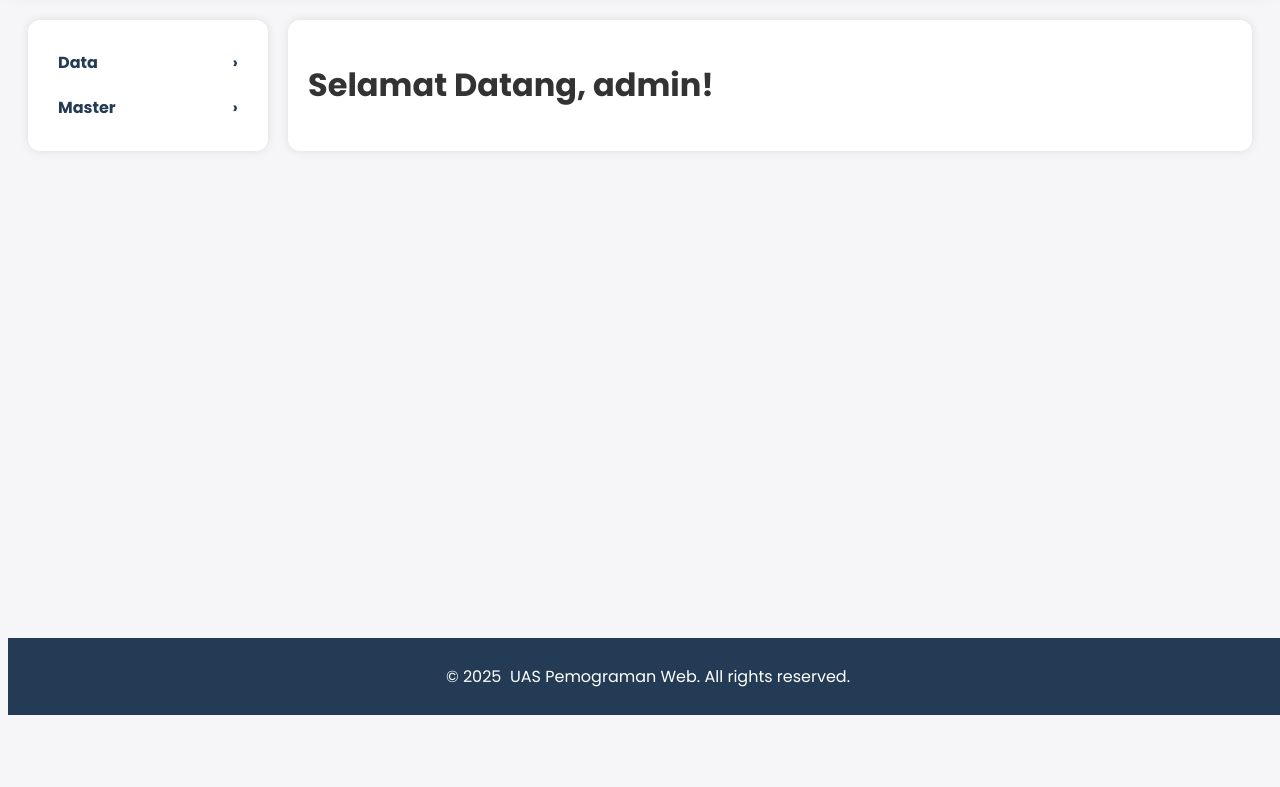
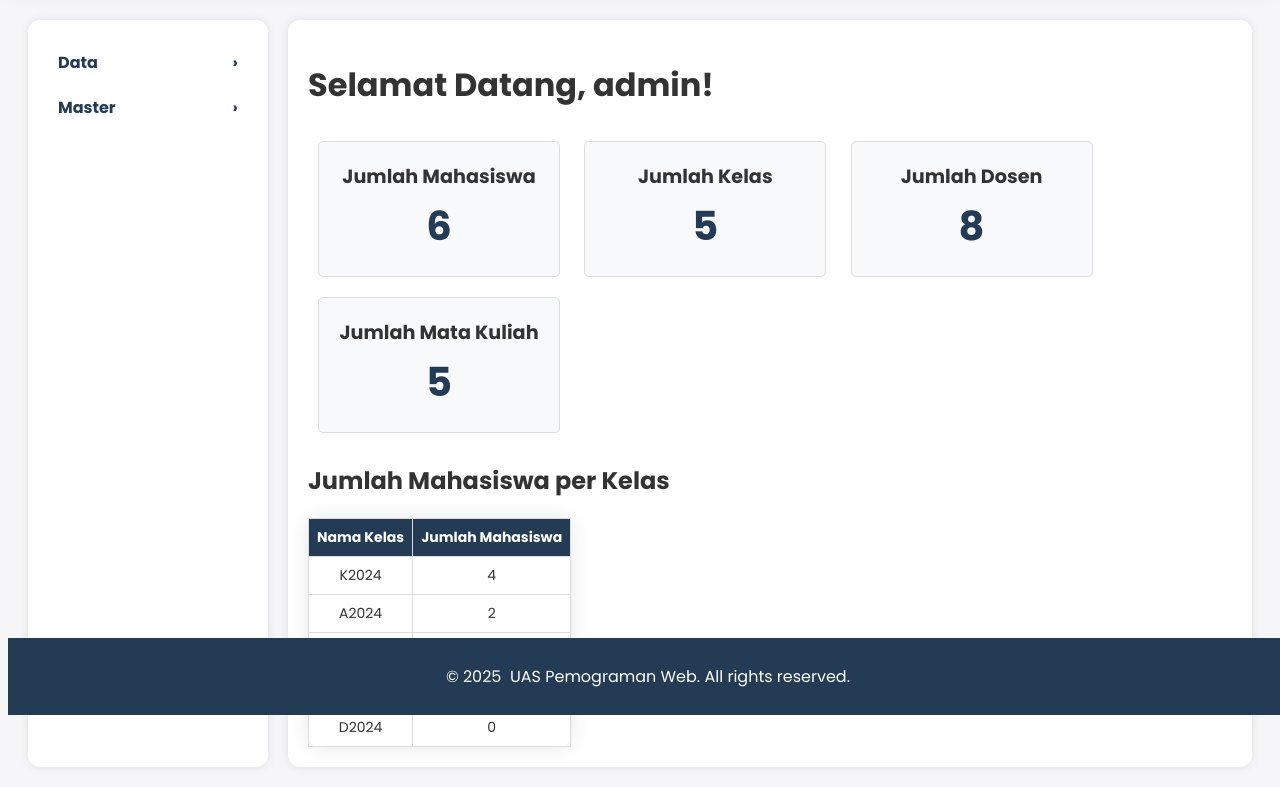
Before and after one commit to rafiizzaturohman/UAS2025, a PHP site: page /view/dashboard.php in a window 1280 px wide. Shown: the part 85-872 px from the top of the page. Before the commit the page ends 800 px from the top, so only its background shows below. Run offline with PHP 8.4, Linux system fonts and the light colour scheme; a user stored in the database is signed in; data comes from the database, SQL or seed files in the repository.

Commit message:
UAS 2025

```diff
--- /dev/null
+++ b/auth.php
@@ -0,0 +1,7 @@
+<?php
+session_start();
+
+if (!isset($_SESSION['user_id'])) {
+    header("location: ../index.php");
+    exit;
+}
--- a/public/stylesheets/styles.css
+++ b/public/stylesheets/styles.css
@@ -529,3 +529,134 @@
     box-shadow: 0 2px 8px rgba(0, 0, 0, 0.2);
     outline: none;
 }
+
+.info-card {
+    background-color: #f8f9fa;
+    border: 1px solid #ddd;
+    border-radius: 5px;
+    padding: 20px;
+    margin: 10px;
+    text-align: center;
+    width: 200px;
+    display: inline-block;
+    vertical-align: top;
+}
+
+.info-card h3 {
+    margin: 0;
+    font-size: 1.2em;
+    color: #333;
+    font-weight: bold;
+}
+
+.info-card p {
+    margin: 5px 0 0;
+    font-size: 1.5em;
+    color: #243B55;
+    font-size: 40px;
+    font-weight: bold;
+}
+
+.students-per-class {
+    margin-top: 20px;
+}
+
+.students-per-class h2 {
+    margin-bottom: 10px;
+}
+
+.students-per-class table {
+    width: 100%;
+    border-collapse: collapse;
+}
+
+.students-per-class th, .students-per-class td {
+    border: 1px solid #ddd;
+    padding: 8px;
+    text-align: center;
+}
+
+.students-per-class th {
+    background-color:#243B55;
+    color: white;
+    cursor: pointer;
+    font-weight: bold;
+    transition: background-color 0.3s ease;
+}
+
+.error-body {
+    background-color: #f6f5f7;
+    color: #333;
+    display: flex;
+    justify-content: center;
+    align-items: center;
+    height: 100vh;
+    margin: 0;
+}
+
+.error-container {
+    text-align: center;
+    background-color: #fff;
+    padding: 40px;
+    border-radius: 12px;
+    box-shadow: 0 0 20px rgba(0, 0, 0, 0.1);
+    width: 300px;
+    animation: fadeIn 1s ease-in-out;
+}
+
+.error-icon {
+    font-size: 100px;
+    color: #EA4335;
+    animation: bounce 1s ease-in-out;
+}
+
+.error-title {
+    font-size: 24px;
+    margin: 20px 0 10px;
+    color: #243B55;
+}
+
+.error-message {
+    font-size: 16px;
+    color: #555;
+}
+
+.back-home-btn {
+    background-color: #243B55;
+    color: #fff;
+    border: none;
+    border-radius: 5px;
+    padding: 10px 20px;
+    margin-top: 20px;
+    cursor: pointer;
+    font-size: 16px;
+    transition: background-color 0.3s ease;
+    animation: fadeIn 1s ease-in-out;
+}
+
+.back-home-btn:hover {
+    background-color: #141E30;
+}
+
+@keyframes fadeIn {
+    0% {
+        opacity: 0;
+        transform: translateY(-20px);
+    }
+    100% {
+        opacity: 1;
+        transform: translateY(0);
+    }
+}
+
+@keyframes bounce {
+    0%, 20%, 50%, 80%, 100% {
+        transform: translateY(0);
+    }
+    40% {
+        transform: translateY(-10px);
+    }
+    60% {
+        transform: translateY(-5px);
+    }
+}
--- a/view/dashboard.php
+++ b/view/dashboard.php
@@ -1,21 +1,51 @@
 <?php
-session_start(); // Memulai session
-if (!isset($_SESSION['user_id'])) { // Memeriksa apakah user sudah login
-    header('Location: ../index.php'); // Jika belum maka akan diarahkan kembali ke halaman login
+include('../auth.php');
+include '../lib/config.php';
+
+try {
+    $user_id = $_SESSION['user_id'];
+    $stmt = $pdo->prepare("SELECT * FROM users WHERE id = ?");
+    $stmt->execute([$user_id]);
+    $user = $stmt->fetch();
+
+    if (!$user) {
+        throw new Exception("User not found.");
+    }
+
+    // Menghitung jumlah mahasiswa
+    $stmt_students = $pdo->prepare("SELECT COUNT(*) AS total_students FROM students");
+    $stmt_students->execute();
+    $total_students = $stmt_students->fetchColumn();
+
+    // Menghitung jumlah kelas
+    $stmt_classes = $pdo->prepare("SELECT COUNT(*) AS total_classes FROM classes");
+    $stmt_classes->execute();
+    $total_classes = $stmt_classes->fetchColumn();
+
+    // Menghitung jumlah dosen
+    $stmt_teachers = $pdo->prepare("SELECT COUNT(*) AS total_teachers FROM teachers");
+    $stmt_teachers->execute();
+    $total_teachers = $stmt_teachers->fetchColumn();
+
+    // Menghitung jumlah mata kuliah
+    $stmt_subjects = $pdo->prepare("SELECT COUNT(*) AS total_subjects FROM subjects");
+    $stmt_subjects->execute();
+    $total_subjects = $stmt_subjects->fetchColumn();
+
+    // Menghitung jumlah mahasiswa per kelas
+    $stmt_students_per_class = $pdo->prepare("SELECT c.class_name, COUNT(s.id) AS student_count FROM classes c LEFT JOIN students s ON c.id = s.class_id GROUP BY c.id, c.class_name");
+    $stmt_students_per_class->execute();
+    $students_per_class = $stmt_students_per_class->fetchAll(PDO::FETCH_ASSOC);
+} catch (Exception $e) {
+    // Log the error and redirect to an error page
+    error_log($e->getMessage());
+    header('Location: ../error.php');
     exit;
 }
-
-include '../lib/config.php'; // Mengambil konfigurasi database
-
-$user_id = $_SESSION['user_id']; // Mengambil data id dari session
-$stmt = $pdo->prepare("SELECT * FROM users WHERE id = ?"); // Mengambil data user berdasarkan id session
-$stmt->execute([$user_id]); // Menjalankan query yang telah disiapkan dengan parameter user_id
-$user = $stmt->fetch(); //Membuat variabel user yang memiliki
-                        // value berupa data dari database berdasarkan username yang telah diinputkan
 ?>
-
 <!DOCTYPE html>
 <html lang="en">
+
 <head>
     <meta charset="UTF-8">
     <meta name="viewport" content="width=device-width, initial-scale=1.0">
@@ -24,8 +54,11 @@
     <link rel="stylesheet" href="https://site-assets.fontawesome.com/releases/v6.5.1/css/all.css">
     <script src="https://code.jquery.com/jquery-3.6.0.min.js"></script>
     <link href="https://fonts.googleapis.com/css2?family=Roboto:wght@400;700&display=swap" rel="stylesheet">
+    <style type="text/css">
 
+    </style>
 </head>
+
 <body>
     <header>
         <nav class="navbar">
@@ -40,7 +73,6 @@
         <aside class="sidebar">
             <ul>
                 <li>
-
                     <a href="#" class="dropdown-toggle">Data</a>
                     <ul class="dropdown-menu">
                         <li><a href="grades.php">Nilai</a></li>
@@ -59,7 +91,52 @@
         </aside>
         <main class="content">
             <h1>Selamat Datang, <?php echo htmlspecialchars($user['username']); ?>!</h1>
-            <!-- Konten utama dashboard -->
+            <div class="dashboard-info-container">
+                <!-- Kartu Jumlah Mahasiswa -->
+                <div class="info-card">
+                    <h3>Jumlah Mahasiswa</h3>
+                    <p><?php echo $total_students; ?></p>
+                </div>
+
+                <!-- Kartu Jumlah Kelas -->
+                <div class="info-card">
+                    <h3>Jumlah Kelas</h3>
+                    <p><?php echo $total_classes; ?></p>
+                </div>
+
+                <!-- Kartu Jumlah Dosen -->
+                <div class="info-card">
+                    <h3>Jumlah Dosen</h3>
+                    <p><?php echo $total_teachers; ?></p>
+                </div>
+
+                <!-- Kartu Jumlah Mata Kuliah -->
+                <div class="info-card">
+                    <h3>Jumlah Mata Kuliah</h3>
+                    <p><?php echo $total_subjects; ?></p>
+                </div>
+            </div>
+
+            <!-- Tabel Jumlah Mahasiswa per Kelas -->
+            <div class="students-per-class">
+                <h2>Jumlah Mahasiswa per Kelas</h2>
+                <table>
+                    <thead>
+                        <tr>
+                            <th>Nama Kelas</th>
+                            <th>Jumlah Mahasiswa</th>
+                        </tr>
+                    </thead>
+                    <tbody>
+                        <?php foreach ($students_per_class as $class): ?>
+                            <tr>
+                                <td><?php echo htmlspecialchars($class['class_name']); ?></td>
+                                <td><?php echo htmlspecialchars($class['student_count']); ?></td>
+                            </tr>
+                        <?php endforeach; ?>
+                    </tbody>
+                </table>
+            </div>
         </main>
     </div>
     <footer>
@@ -74,4 +151,5 @@
         });
     </script>
 </body>
+
 </html>
```
Also changed, not shown: view/classes.php (+1 -6 lines), view/grades.php (+1 -6 lines), view/index.php (added, +24 -0 lines), view/students.php (+1 -6 lines), view/subjects.php (+1 -6 lines), view/teachers.php (+1 -6 lines), coy.php (added), view/.htaccess (added).
